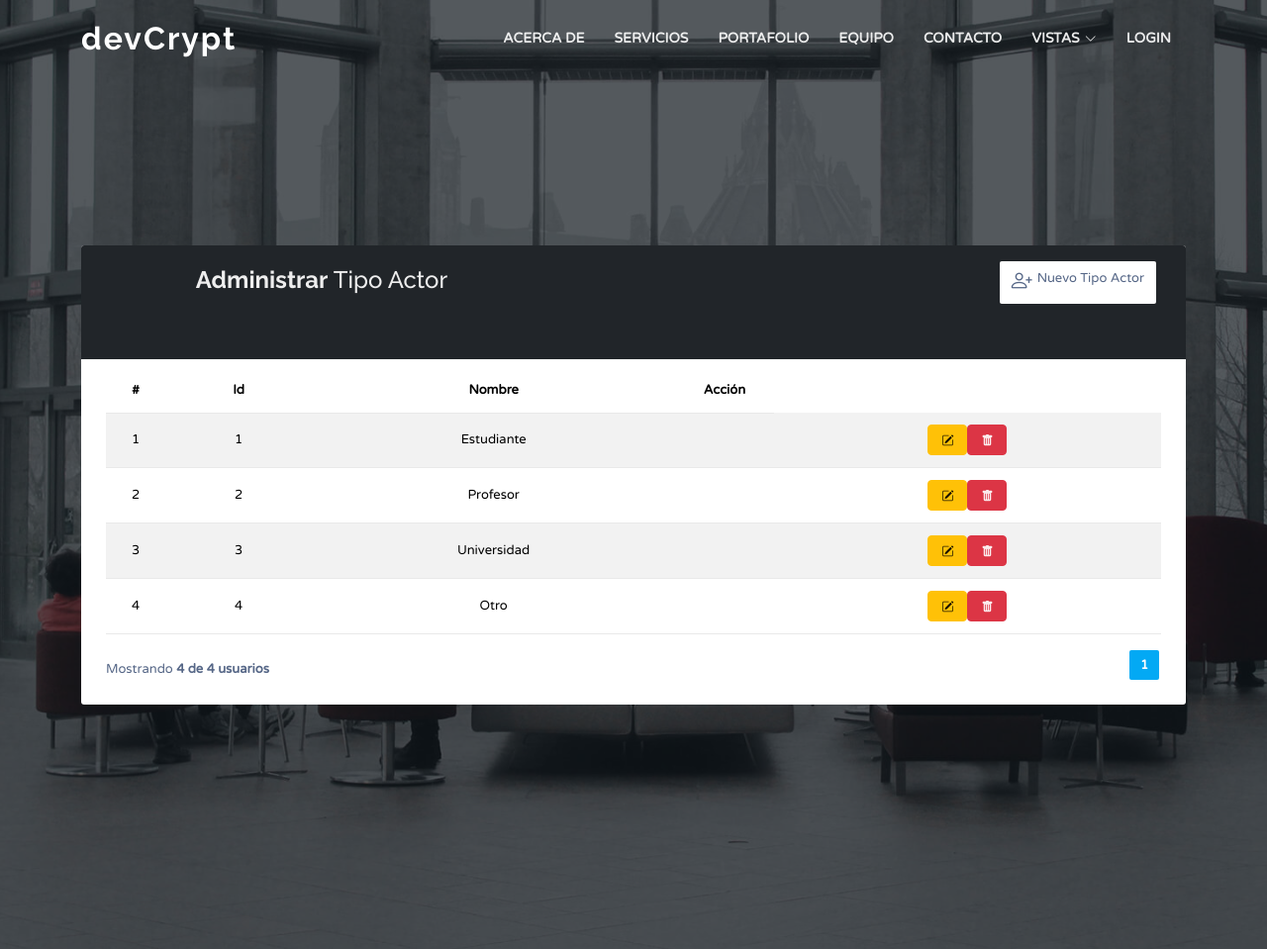
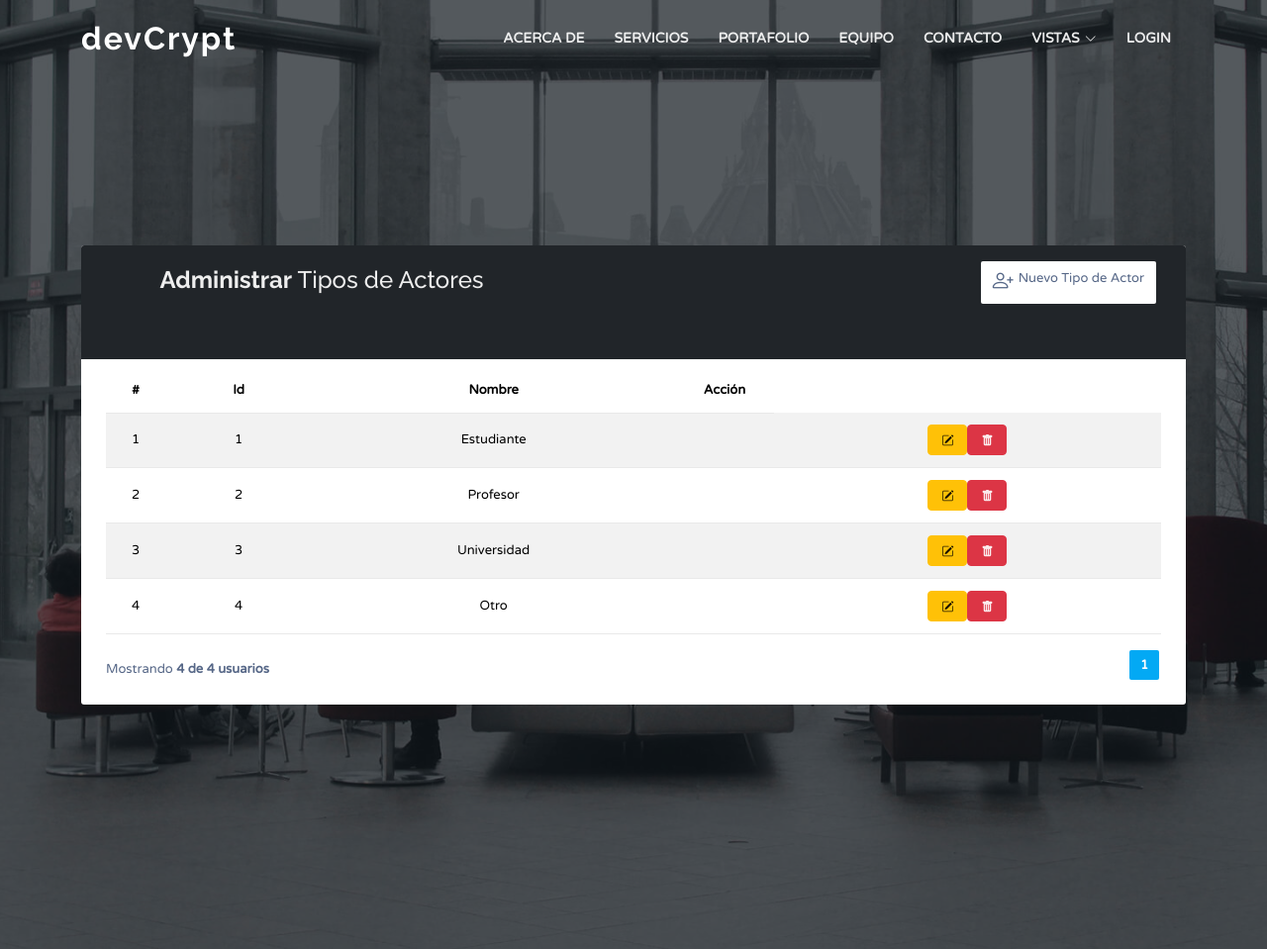
Before and after one commit to McAsButton/proyectoIndicadores1, a PHP site: page /.Version1Old/vista/VistaTipoActor.php in a window 1280 px wide. Shown: the top 959 px of the page at 99% size. Run offline with PHP 8.4, Linux system fonts and the light colour scheme; data comes from the database, SQL or seed files in the repository.

Commit message:
Corregidos errores ortográficos en las vistas de la aplicación.

```diff
--- a/.Version1Old/vista/VistaRepresenVisual.php
+++ b/.Version1Old/vista/VistaRepresenVisual.php
@@ -39,10 +39,10 @@ include 'header.php'; ?>
                     <div class="table-title">
                         <div class="row">
                             <div class="col-sm-5">
-                                <h2><b>Administrar</b> RepresenVisual</h2>
+                                <h2><b>Administrar</b> Representaciones Visuales</h2>
                             </div>
                             <div class="col-sm-7">
-                                <button type="button" class="btn btn-primary" data-bs-toggle="modal" data-bs-target="#addRepresenVisual"><i class="bi bi-person-plus"></i><span>Nueva RepresenVisual</span></button>
+                                <button type="button" class="btn btn-primary" data-bs-toggle="modal" data-bs-target="#addRepresenVisual"><i class="bi bi-person-plus"></i><span>Nueva Representacion Visual</span></button>
                             </div>
                         </div>
                     </div>
--- a/.Version1Old/vista/VistaTipoActor.php
+++ b/.Version1Old/vista/VistaTipoActor.php
@@ -39,10 +39,10 @@ include 'header.php'; ?>
                     <div class="table-title">
                         <div class="row">
                             <div class="col-sm-5">
-                                <h2><b>Administrar</b> Tipo Actor</h2>
+                                <h2><b>Administrar</b> Tipos de Actores</h2>
                             </div>
                             <div class="col-sm-7">
-                                <button type="button" class="btn btn-primary" data-bs-toggle="modal" data-bs-target="#addTipoActor"><i class="bi bi-person-plus"></i><span>Nuevo Tipo Actor</span></button>
+                                <button type="button" class="btn btn-primary" data-bs-toggle="modal" data-bs-target="#addTipoActor"><i class="bi bi-person-plus"></i><span>Nuevo Tipo de Actor</span></button>
                             </div>
                         </div>
                     </div>
--- a/.Version1Old/vista/vistaUnidadMedicion.php
+++ b/.Version1Old/vista/vistaUnidadMedicion.php
@@ -39,10 +39,10 @@ include 'header.php'; ?>
                     <div class="table-title">
                         <div class="row">
                             <div class="col-sm-5">
-                                <h2><b>Administrar</b> Unidad de medición</h2>
+                                <h2><b>Administrar</b> Unidad de Medición</h2>
                             </div>
                             <div class="col-sm-7">
-                                <button type="button" class="btn btn-primary" data-bs-toggle="modal" data-bs-target="#addUnidadMedicion"><i class="bi bi-person-plus"></i><span>Nuevo Unidad de Medición</span></button> <!-- cspell:disable-line <- desabilita el corrector ortografico para esta linea -->
+                                <button type="button" class="btn btn-primary" data-bs-toggle="modal" data-bs-target="#addUnidadMedicion"><i class="bi bi-person-plus"></i><span>Nueva Unidad de Medición</span></button> <!-- cspell:disable-line <- desabilita el corrector ortografico para esta linea -->
                             </div>
                         </div>
                     </div>
--- a/vista/vistaRepresenVisual.php
+++ b/vista/vistaRepresenVisual.php
@@ -57,10 +57,10 @@ switch($boton){
                     <div class="table-title">
                         <div class="row">
                             <div class="col-sm-5">
-                                <h2><b>Administrar</b> RepresenVisual</h2>
+                                <h2><b>Administrar</b> Representaciones Visuales</h2>
                             </div>
                             <div class="col-sm-7">
-                                <button type="button" class="btn btn-primary" data-bs-toggle="modal" data-bs-target="#addRepresenVisual"><i class="bi bi-person-plus"></i><span>Nueva RepresenVisual</span></button>
+                                <button type="button" class="btn btn-primary" data-bs-toggle="modal" data-bs-target="#addRepresenVisual"><i class="bi bi-person-plus"></i><span>Nueva Representacion Visual</span></button>
                             </div>
                         </div>
                     </div>
--- a/vista/vistaTipoActor.php
+++ b/vista/vistaTipoActor.php
@@ -57,10 +57,10 @@ switch($boton){
                     <div class="table-title">
                         <div class="row">
                             <div class="col-sm-5">
-                                <h2><b>Administrar</b> Tipo Actor</h2>
+                                <h2><b>Administrar</b> Tipos de Actores</h2>
                             </div>
                             <div class="col-sm-7">
-                                <button type="button" class="btn btn-primary" data-bs-toggle="modal" data-bs-target="#addTipoActor"><i class="bi bi-person-plus"></i><span>Nuevo Tipo Actor</span></button>
+                                <button type="button" class="btn btn-primary" data-bs-toggle="modal" data-bs-target="#addTipoActor"><i class="bi bi-person-plus"></i><span>Nuevo Tipo de Actor</span></button>
                             </div>
                         </div>
                     </div>
--- a/vista/vistaUnidadMedicion.php
+++ b/vista/vistaUnidadMedicion.php
@@ -60,10 +60,10 @@ switch($boton){
                     <div class="table-title">
                         <div class="row">
                             <div class="col-sm-5">
-                                <h2><b>Administrar</b> Unidad de medición</h2>
+                                <h2><b>Administrar</b> Unidades de Medición</h2>
                             </div>
                             <div class="col-sm-7">
-                                <button type="button" class="btn btn-primary" data-bs-toggle="modal" data-bs-target="#addUnidadMedicion"><i class="bi bi-person-plus"></i><span>Nuevo Unidad de Medición</span></button> <!-- cspell:disable-line <- desabilita el corrector ortografico para esta linea -->
+                                <button type="button" class="btn btn-primary" data-bs-toggle="modal" data-bs-target="#addUnidadMedicion"><i class="bi bi-person-plus"></i><span>Nueva Unidad de Medición</span></button> <!-- cspell:disable-line <- desabilita el corrector ortografico para esta linea -->
                             </div>
                         </div>
                     </div>
```
